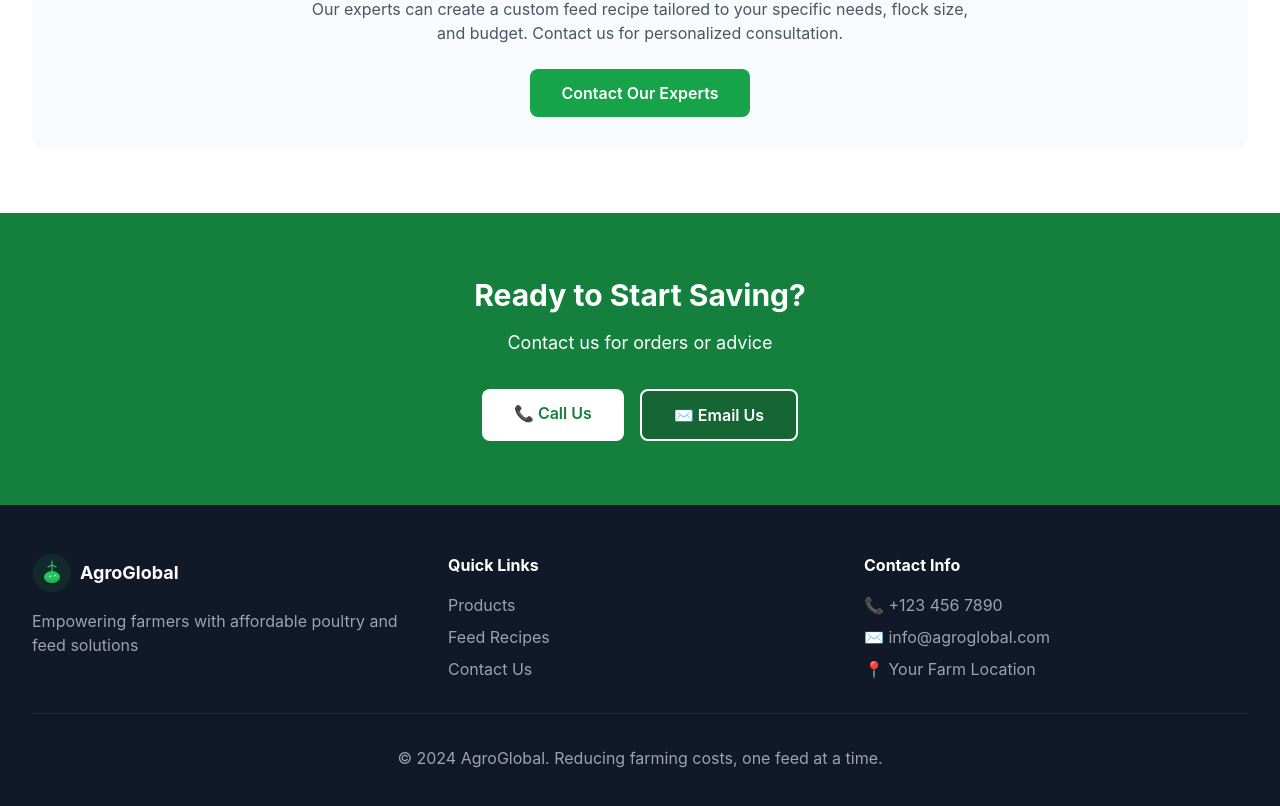
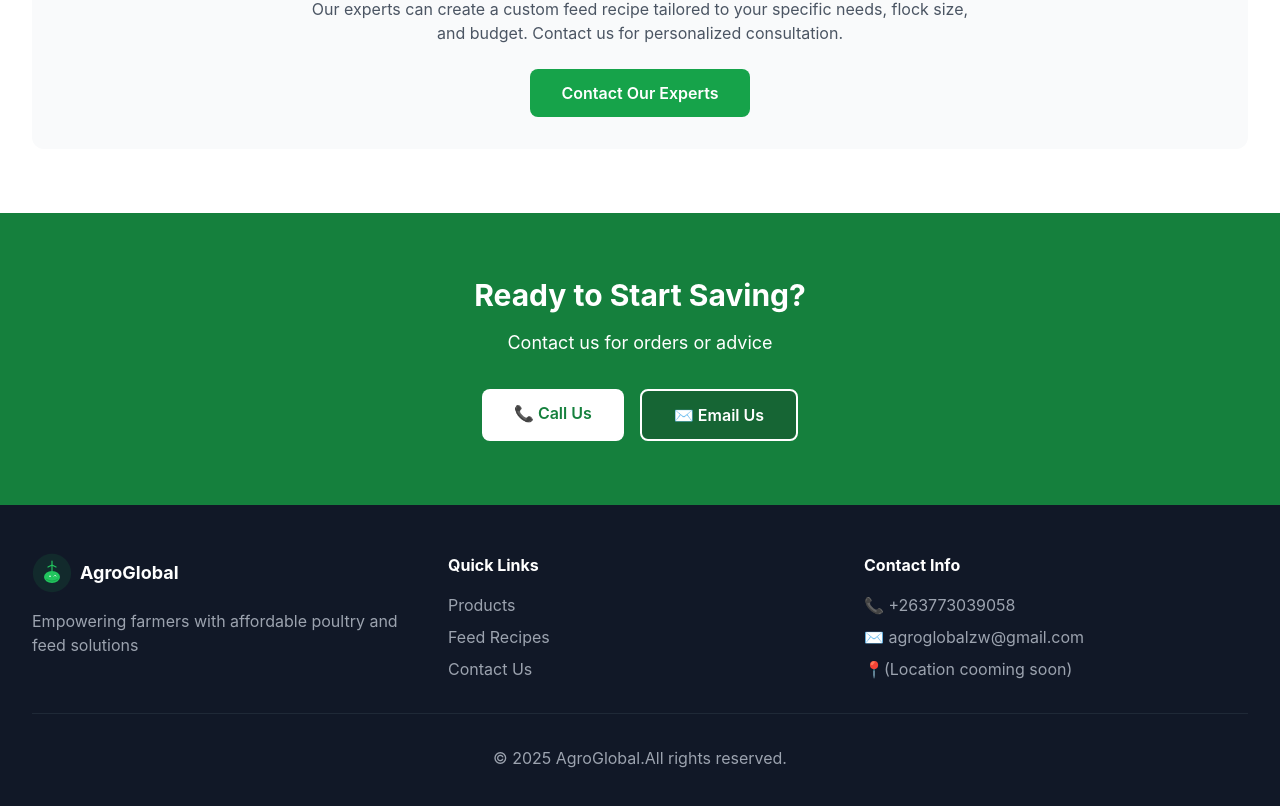
Before and after one commit to XdKing2/agroglobal-store, a React (Vite) app: page / in a window 1280 px wide. Shown: the part 3305-4111 px from the top of the page. Built offline with nearby package versions, Linux system fonts and the light colour scheme.

Commit message:
Update Footer.jsx

```diff
--- a/src/components/Footer.jsx
+++ b/src/components/Footer.jsx
@@ -26,14 +26,14 @@ const Footer = () => {
           <div>
             <h5 className="font-bold mb-4">Contact Info</h5>
             <ul className="space-y-2 text-gray-400">
-              <li>📞 +123 456 7890</li>
-              <li>✉️ info@agroglobal.com</li>
-              <li>📍 Your Farm Location</li>
+              <li>📞 +263773039058</li>
+              <li>✉️ agroglobalzw@gmail.com</li>
+              <li>📍(Location cooming soon)</li>
             </ul>
           </div>
         </div>
         <div className="border-t border-gray-800 pt-8 text-center text-gray-400">
-          <p>&copy; 2024 AgroGlobal. Reducing farming costs, one feed at a time.</p>
+          <p>&copy; 2025 AgroGlobal.All rights reserved.</p>
         </div>
       </div>
     </footer>
```
